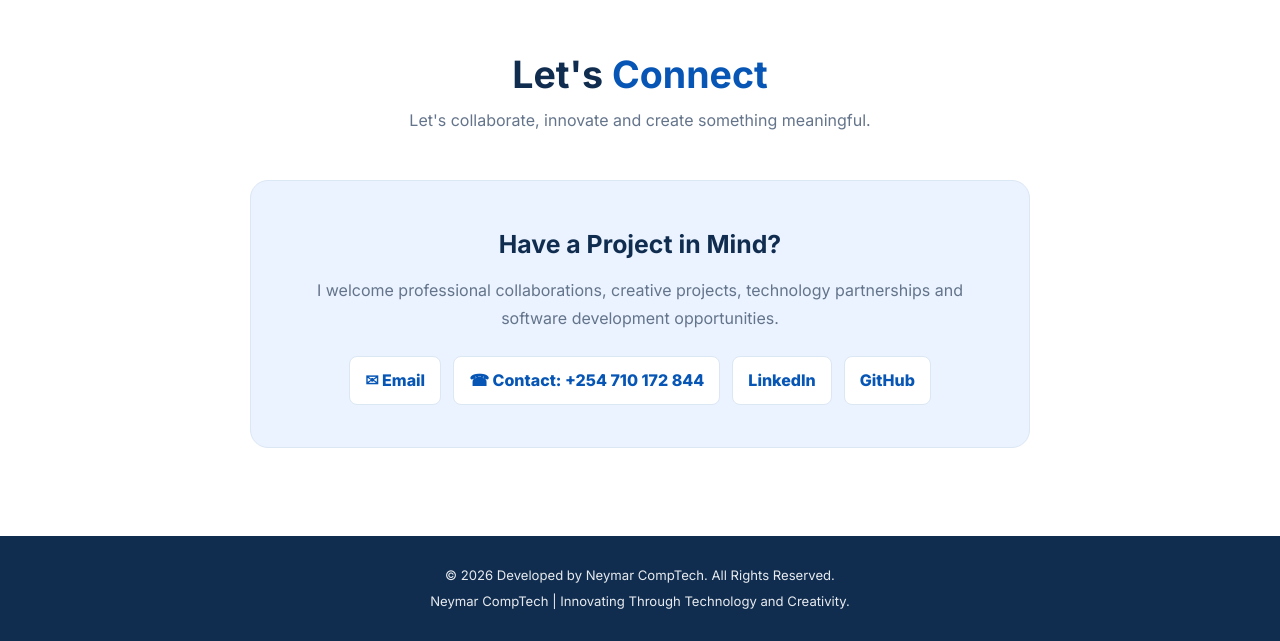
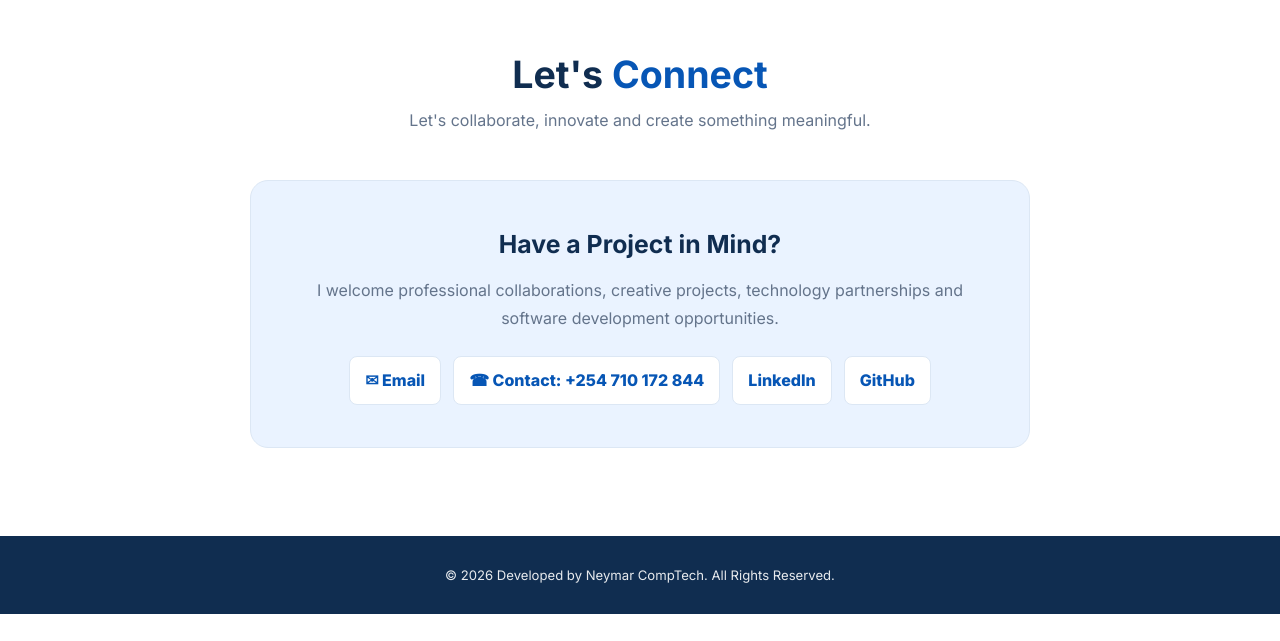
Before and after one commit to KooliSamwel/profile2, a plain HTML site: page index.html in a window 1280 px wide. Shown: the part 3966-4607 px from the top of the page. After the commit the page ends 4580 px from the top, so only its background shows below. Drawn offline with nearby package versions, Linux system fonts and the light colour scheme.

Commit message:
Remove tagline from footer in index.html
Removed the tagline from the footer.

```diff
--- a/index.html
+++ b/index.html
@@ -961,7 +961,6 @@
 
   <footer>
     <p>© <span id="year"></span> Developed by Neymar CompTech. All Rights Reserved.</p>
-    <p>Neymar CompTech | Innovating Through Technology and Creativity.</p>
   </footer>
 
   <script>
```
